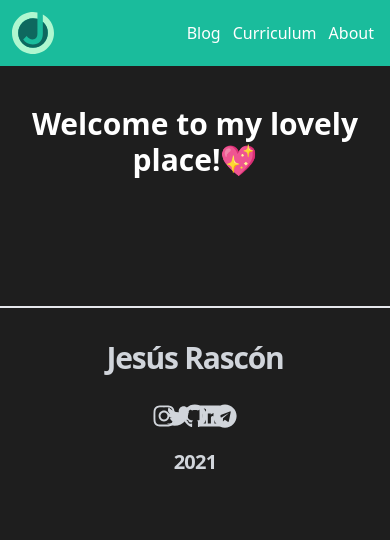
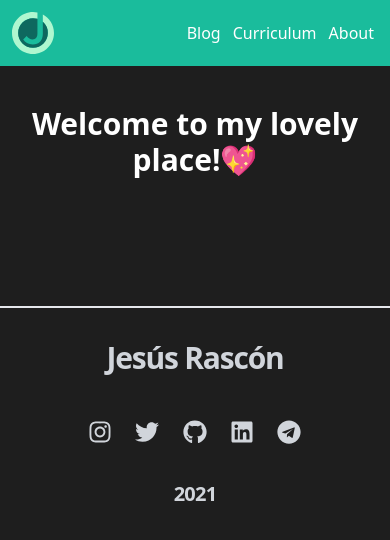
Before and after one commit to jesi-rgb/old.jesirgb.com, a Next.js app: page / in a window 390 px wide. Shown: the top 540 px of the page. Built offline with nearby package versions, Linux system fonts and the light colour scheme; no server answers.

Commit message:
corrected footer bug

```diff
--- a/components/Footer.js
+++ b/components/Footer.js
@@ -19,14 +19,14 @@ config.autoAddCss = false; /* eslint-disable import/first */
 export default function Footer() {
   return (
     <footer className="border-t-2 border-gray-200 text-gray-300 mt-32">
-      <div className="py-8 space-y-5 md:space-y-0 md:py-10 flex flex-col md:flex-row items-center">
+      <div className="py-8 space-y-9 md:space-y-0 md:py-10 flex flex-col md:flex-row items-center">
         <Link href="/">
           <a className="text-3xl mb-2 md:my-0 md:w-2/6 font-bold tracking-tighter leading-tight text-left hover:text-accent-1 transition-colors">
             <h3>Jesús Rascón</h3>
           </a>
         </Link>
 
-        <div className="flex flex-row justify-center md:space-x-14 items-center my-2 md:my-0 md:w-2/6">
+        <div className="flex flex-row justify-center space-x-8 md:space-x-14 items-center my-2 md:my-0 md:w-2/6">
           <Link href="https://www.instagram.com/jrascon_">
             <a>
               <FontAwesomeIcon
```
